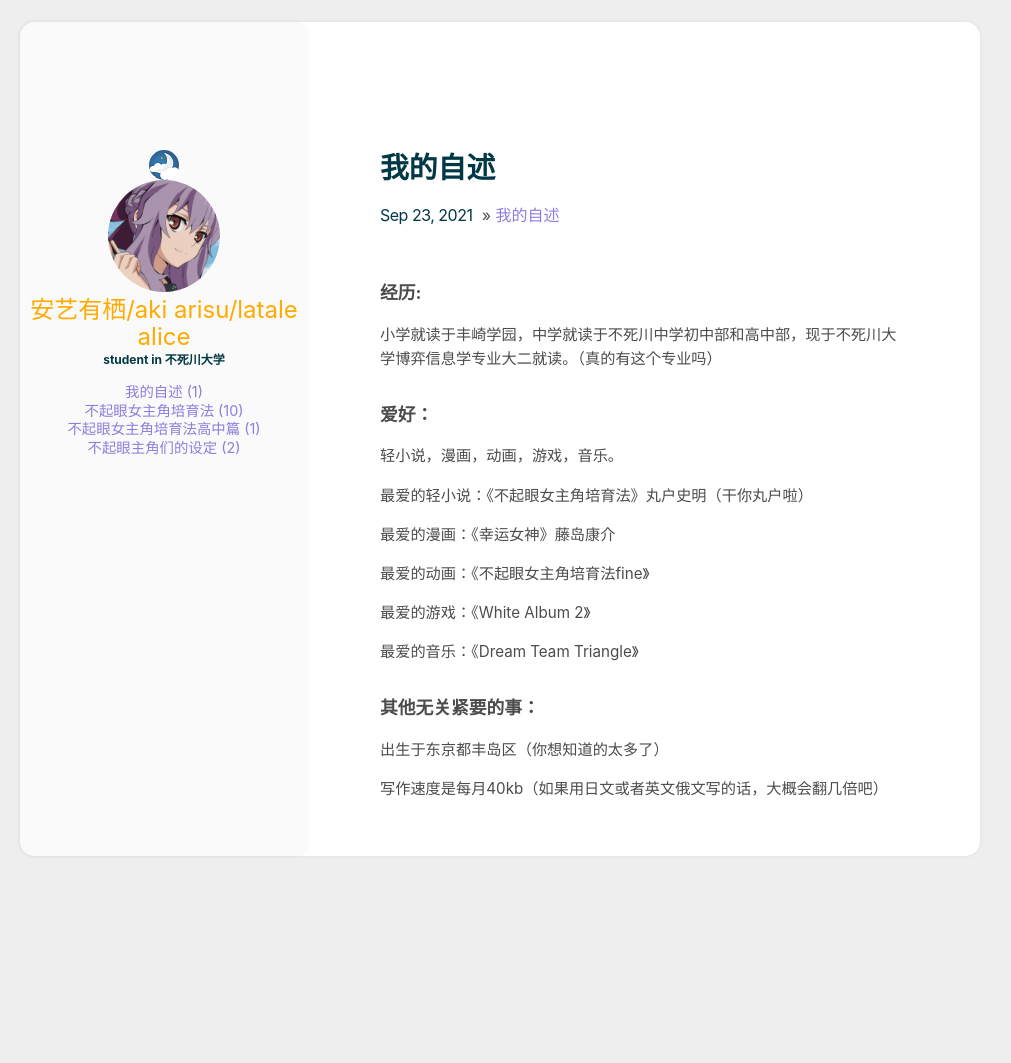
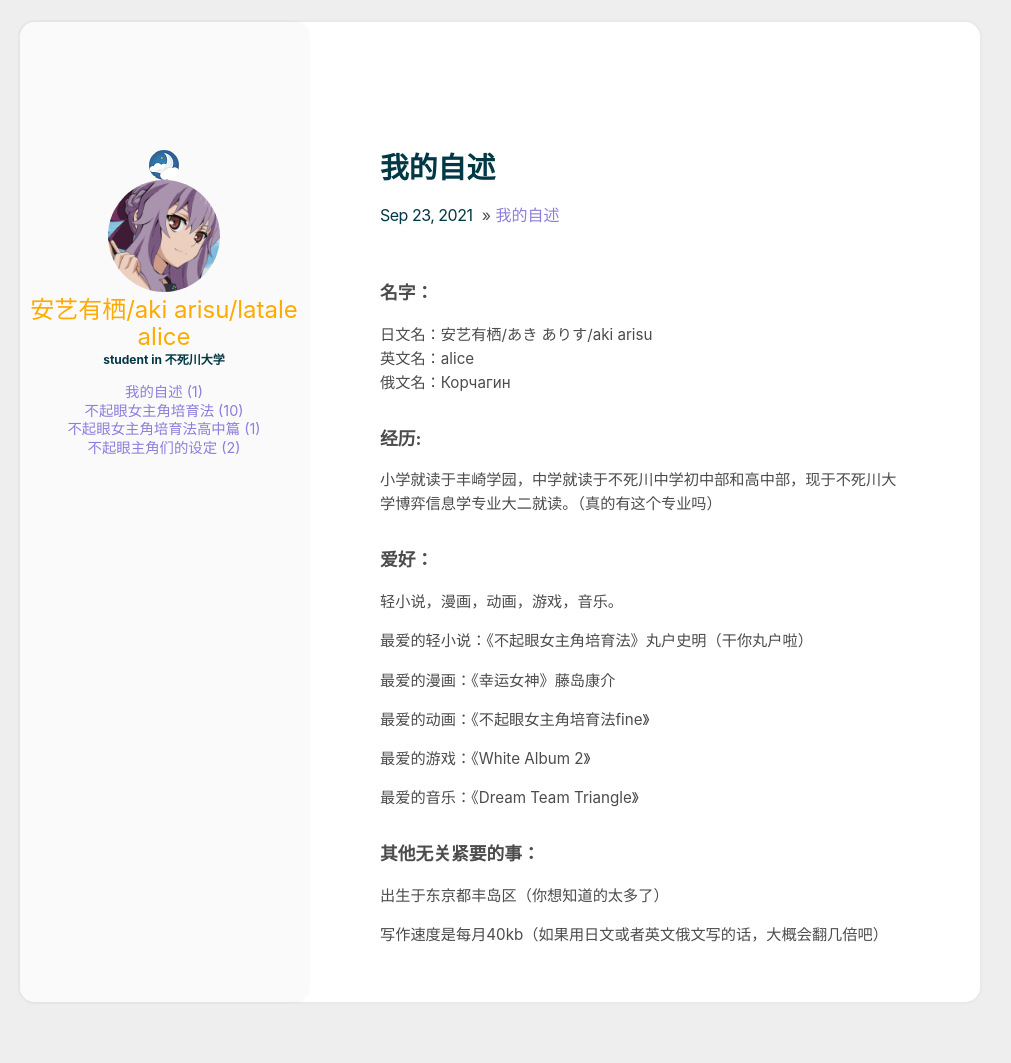
Before and after one commit to latalealice/latalealice.github.io, a Jekyll site: the page built from _posts/2021-9-23-我的自述.md, in a window 1280 px wide. Shown: the whole page, without its empty margins (140-1151 px from the left). Built offline with Jekyll 4.4.1, drawn with Linux system fonts in a browser that asks for light colours; before the commit the page ends 922 px from its top, so only the background shows below that.

Commit message:
Update 2021-9-23-我的自述.md

```diff
--- a/_posts/2021-9-23-我的自述.md
+++ b/_posts/2021-9-23-我的自述.md
@@ -3,6 +3,42 @@ layout: post
 category: 我的自述
 title: 我的自述
 ---
+
+### 名字：
+日文名：安艺有栖/あき ありす/aki arisu
+英文名：alice
+俄文名：Корчагин
+
+
+
+
+
+
+
+
+
+
+
+
+
+
+
+
+
+
+
+
+
+
+
+
+
+
+
+
+
+
+
 
 
 ### 经历:
```
